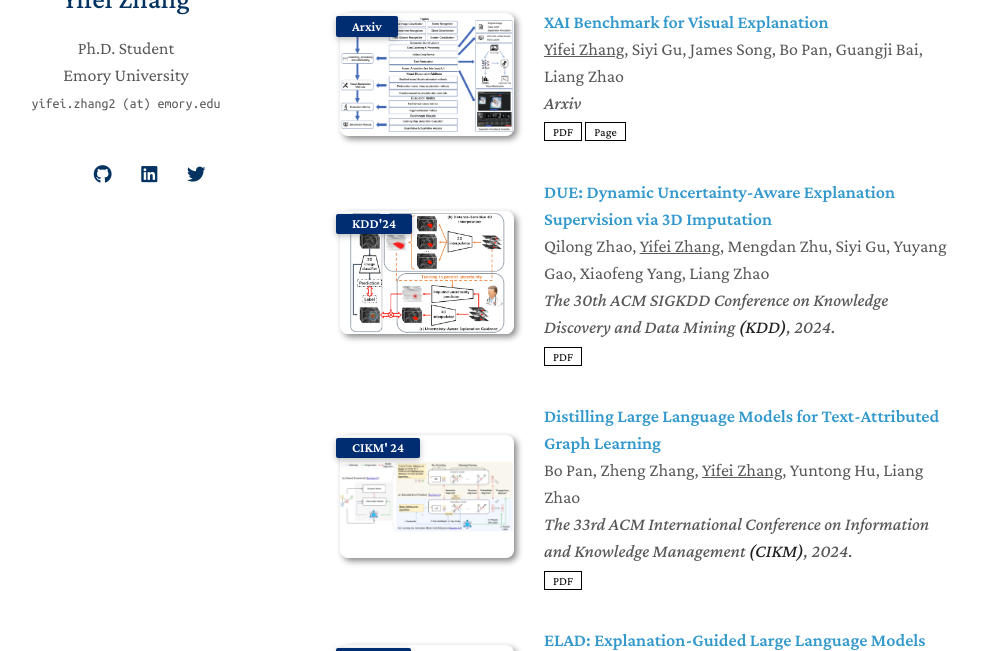
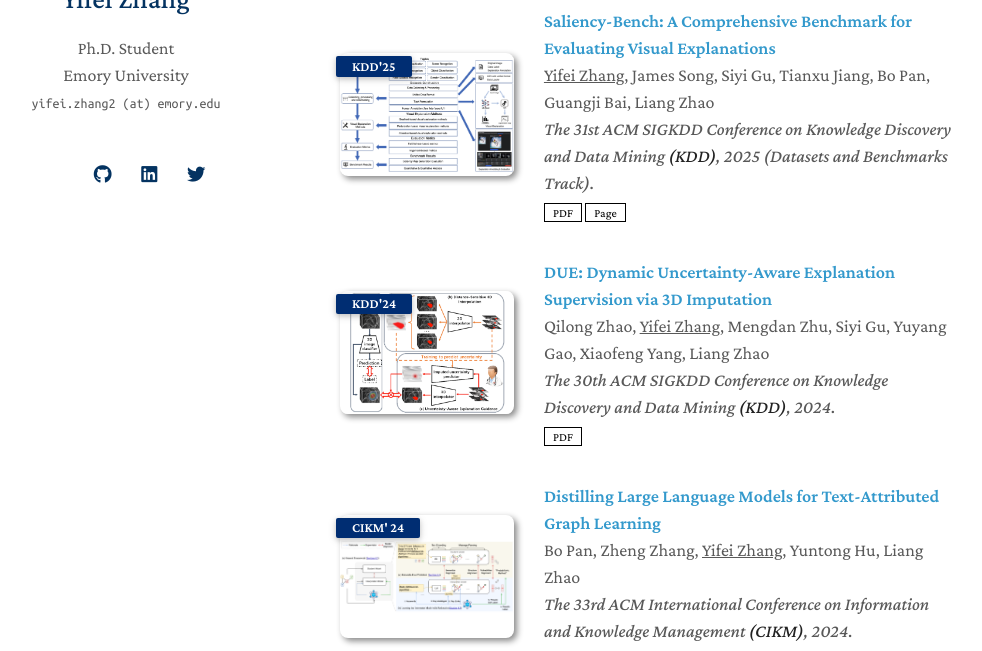
Before and after one commit to yifeizhangcs/yifeizhangcs.github.io, a Jekyll site: the page built from index.md, in a window 1280 px wide and 900 px high, scrolled down 1497 px, cut to the strip 249-900 px from the top of the window. Shown: the whole strip, without its empty margins (150-1132 px from the left). Built offline with Jekyll 4.4.1, drawn with Linux system fonts in a browser that asks for light colours; nearby versions of some CDN libraries; a style sheet for code colours, icons or effects is not loaded; our own code applies the rules of GitHub Pages for plain Markdown files.

Commit message:
Update publications.yml

```diff
--- a/_data/publications.yml
+++ b/_data/publications.yml
@@ -16,10 +16,10 @@ main:
     page: https://github.com/tiingweii-shii/Awesome-Resource-Efficient-LLM-Papers
     image: ./assets/img/beyond_efficiency_survey.png
 
-  - title: "XAI Benchmark for Visual Explanation"
-    authors: <span style="text-decoration:underline">Yifei Zhang</span>, Siyi Gu, James Song, Bo Pan, Guangji Bai, Liang Zhao
-    conference_short: Arxiv
-    conference: Arxiv
+  - title: "Saliency-Bench: A Comprehensive Benchmark for Evaluating Visual Explanations"
+    authors: <span style="text-decoration:underline">Yifei Zhang</span>, James Song, Siyi Gu, Tianxu Jiang, Bo Pan, Guangji Bai, Liang Zhao
+    conference_short: KDD'25
+    conference: The 31st ACM SIGKDD Conference on Knowledge Discovery and Data Mining <strong>(KDD)</strong>, 2025 (Datasets and Benchmarks Track).
     pdf: https://arxiv.org/pdf/2310.08537.pdf
     page: https://xaidataset.github.io/
     image: ./assets/img/benchmark.png
```
